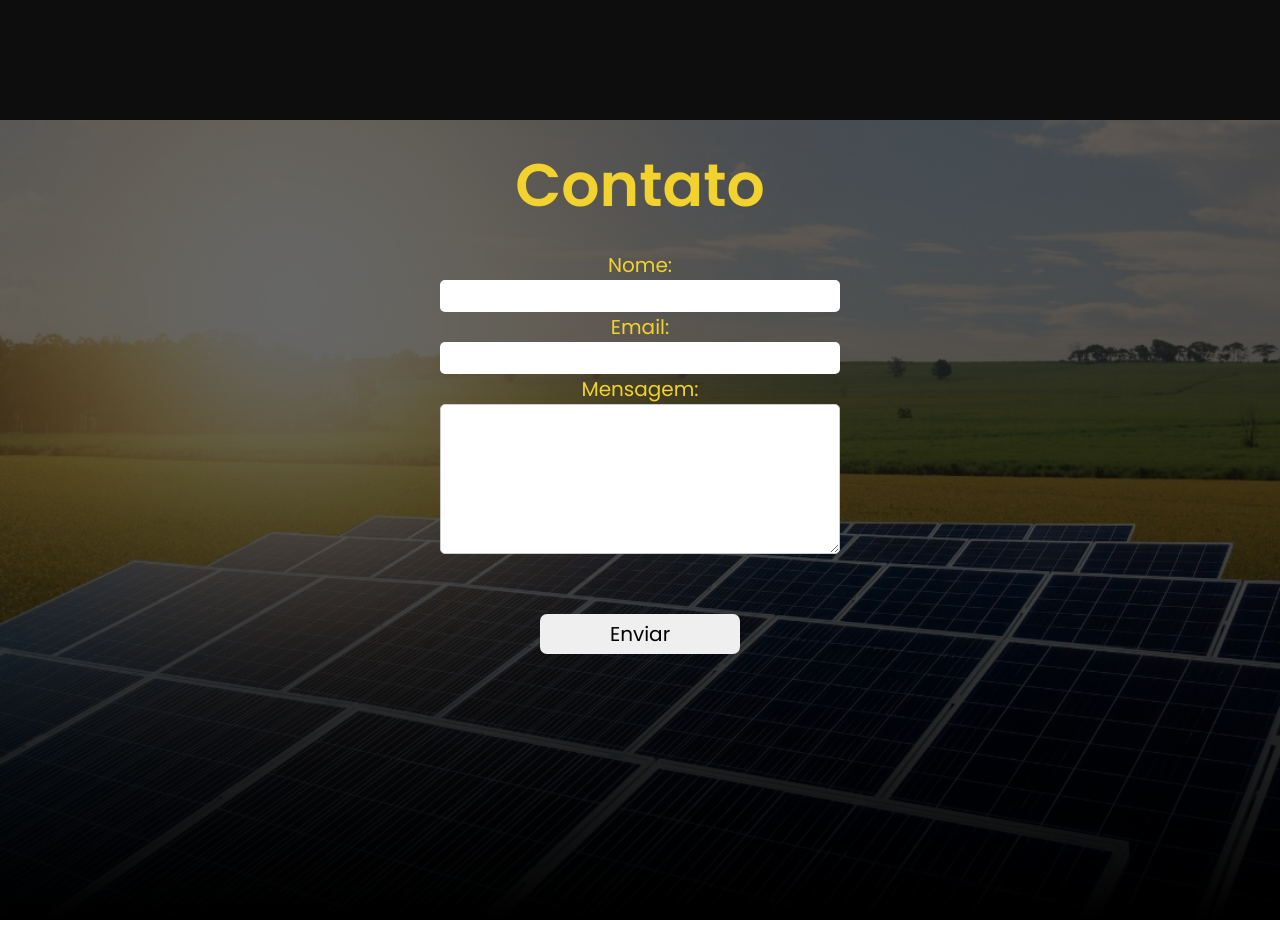
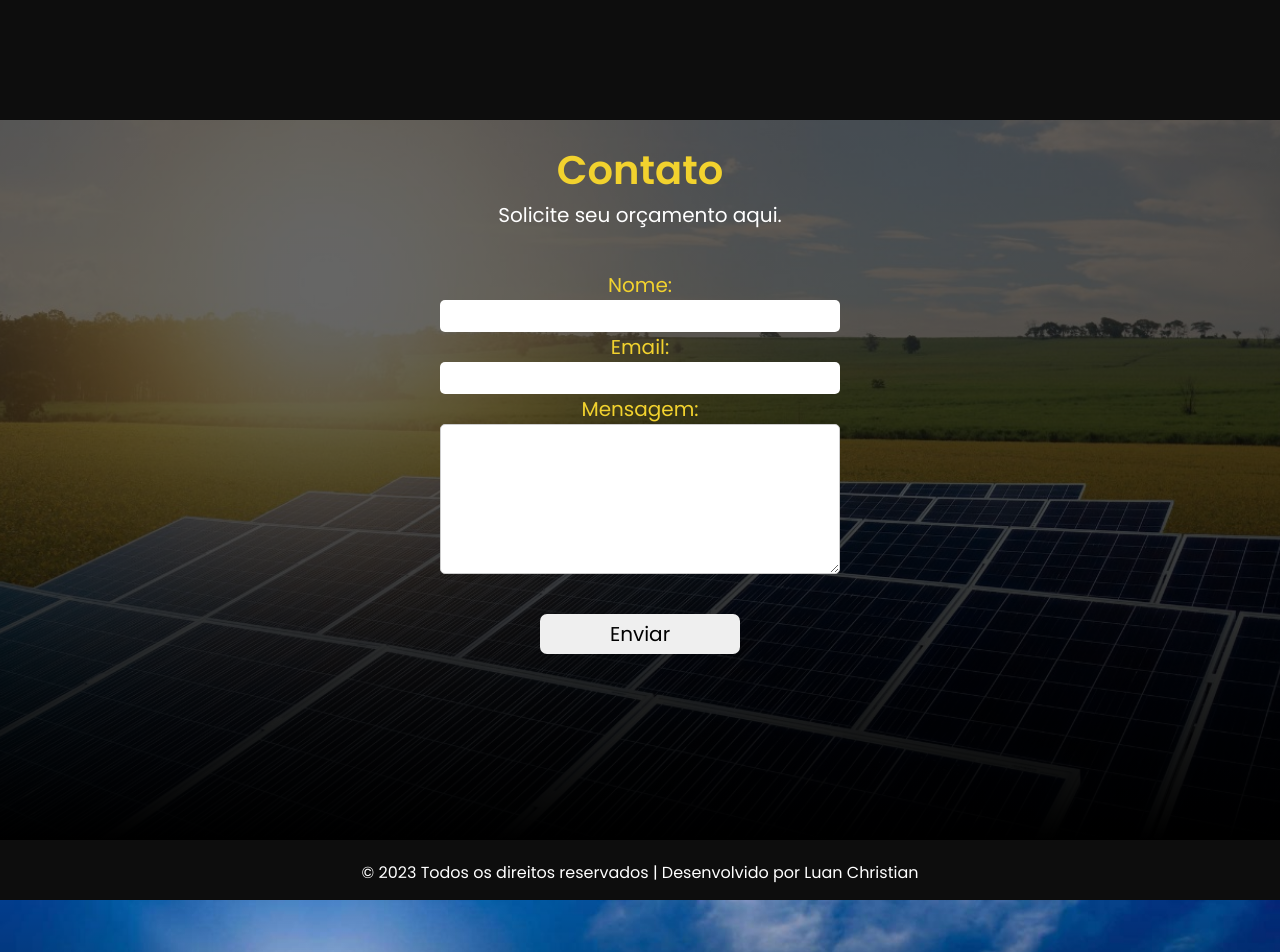
Before and after one commit to giovaneluiz/Projeto-Energia-Positiva, a React (Vite) app in the folder projeto/: page /home in a window 1280 px wide. Shown: the part 1140-2092 px from the top of the page. Before the commit the page ends 2060 px from the top, so only its background shows below. Built offline with nearby package versions, Linux system fonts and the light colour scheme.

Commit message:
finalizado

```diff
--- a/projeto/package.json
+++ b/projeto/package.json
@@ -11,7 +11,9 @@
   },
   "dependencies": {
     "react": "^18.2.0",
-    "react-dom": "^18.2.0"
+    "react-dom": "^18.2.0",
+    "react-router-dom": "^6.14.0",
+    "react-toastify": "^9.1.3"
   },
   "devDependencies": {
     "@types/react": "^18.0.37",
--- a/projeto/src/App.tsx
+++ b/projeto/src/App.tsx
@@ -1,13 +1,43 @@
+import { ToastContainer } from "react-toastify"
+import "react-toastify/dist/ReactToastify.css";
+
 import { Home } from "./pages/home/Home"
 import "./style/index.css"
+import { BrowserRouter, Route, Routes } from "react-router-dom";
+import { SessionThird } from "./components/session-third/SessionThird";
+import { SessionSecundary } from "./components/session-secundary/SessionSecundary";
+import { Session } from "./components/session/Session";
 
 function App() {
 
 
   return (
-    <div>
-      <Home/>
-    </div>
+    <BrowserRouter>
+      <div>
+        <ToastContainer
+          position="bottom-right"
+          autoClose={2000}
+          hideProgressBar={false}
+          newestOnTop={false}
+          closeOnClick
+          rtl={false}
+          pauseOnFocusLoss
+          draggable
+          pauseOnHover
+          theme="light"
+        />
+        {/* Same as */}
+        <ToastContainer />
+        <Home />
+      </div>
+      <Routes>
+        <Route path="/contant" element={<SessionThird />} />
+        <Route path="/about" element={<SessionSecundary />} />
+        <Route path="/home" element={<Session />} />
+
+      </Routes>
+    </BrowserRouter>
+
   )
 }
 
--- /dev/null
+++ b/projeto/src/components/footer/Footer.tsx
@@ -0,0 +1,10 @@
+import "./style.css"
+export const Footer = () => {
+  return (
+    <footer>
+      <p>
+        &copy; 2023 Todos os direitos reservados | Desenvolvido por Luan Christian
+      </p>
+    </footer>
+  )
+}
--- /dev/null
+++ b/projeto/src/components/footer/style.css
@@ -0,0 +1,8 @@
+footer {
+  width: 100%;
+  height: 60px;
+  background-color: #0d0d0d;
+  color: #fff;
+  text-align: center;
+  padding: 20px;
+}
--- a/projeto/src/components/navbar/NavBar.tsx
+++ b/projeto/src/components/navbar/NavBar.tsx
@@ -1,11 +1,13 @@
 import "./style.css"
+
+
 export const NavBar = () => {
   return (
     <div className="container-navbar">
       <ul>
-        <li><a href="/*">Home</a></li>
-        <li><a href="/*">Sobre</a></li>
-        <li><a href="/*">Contato</a></li>
+        <li><a href="#home">Home</a></li>
+        <li><a href="#about">Sobre</a></li>
+        <li><a href="#contact">Contato</a></li>
       </ul>
     </div>
   )
--- a/projeto/src/components/session-secundary/SessionSecundary.tsx
+++ b/projeto/src/components/session-secundary/SessionSecundary.tsx
@@ -1,7 +1,7 @@
 import "./style.css"
 export const SessionSecundary = () => {
   return (
-    <div className="container-sessionSencudary">
+    <div className="container-sessionSencudary" id="about">
       <h1>Sobre</h1>
       <div className="container-about">
         <p>
--- a/projeto/src/components/session-third/SessionThird.tsx
+++ b/projeto/src/components/session-third/SessionThird.tsx
@@ -1,25 +1,45 @@
+import { useState } from "react"
+import { toast } from "react-toastify";
 import "./style.css"
 export const SessionThird = () => {
+  const [name, setName] = useState('')
+  const [email, setEmail] = useState('')
+  const [desc, setDesc] = useState('')
+
+
+  const handleSubmit = async (e: { preventDefault: () => void }) => {
+    e.preventDefault();
+
+  };
+  const handleInvite = () => {
+    if (name && email && desc)
+      return toast("Solicitação enviada com sucesso, aguarde nosso contato", {
+        position: "bottom-right",
+        autoClose: 2000,
+        hideProgressBar: false,
+        closeOnClick: true,
+        pauseOnHover: true,
+        draggable: true,
+        progress: undefined,
+        theme: "light",
+      });
+
+  }
   return (
-    <section className="container-sessionThird">
-      <h3>Contato</h3>
+    <section className="container-sessionThird" id="contact">
+      <h3>Contato </h3>
+      <p>Solicite seu orçamento aqui.</p>
 
       <div className="container-form">
-        <form action="">
+        <form action="" onSubmit={handleSubmit}>
           <label> Nome: </label>
-          <input type="text" />
-
+          <input type="text" value={name} onChange={(e) => setName(e.target.value)} required />
           <label> Email: </label>
-          <input type="email" />
-
+          <input type="email" value={email} onChange={(e) => setEmail(e.target.value)} required />
           <label> Mensagem: </label>
-          <textarea className="textarea"/>
-
-          <button type="submit">Enviar</button>
-
-
+          <textarea className="textarea" value={desc} onChange={(e) => setDesc(e.target.value)} required />
+          <button type="submit" onClick={handleInvite}>Enviar</button>
         </form>
-
       </div>
 
     </section>
--- a/projeto/src/components/session-third/style.css
+++ b/projeto/src/components/session-third/style.css
@@ -1,7 +1,7 @@
 .container-sessionThird {
   box-sizing: border-box;
   width: 100%;
-  height: 100vh;
+  height: 90vh;
   background-position: center;
   background-repeat: no-repeat;
   background-size: cover;
@@ -12,9 +12,17 @@
 .container-sessionThird h3 {
   padding: 20px;
   text-align: center;
-  font-size: 60px;
+  font-size: 40px;
+  color: #f2d22e;
+}
+.container-sessionThird p {
+  margin-top: -20px;
+  text-align: center;
+  font-size: 20px;
 
-  color: #f2d22e;
+  margin-bottom: 40px;
+
+  color: white;
 }
 
 .container-sessionThird:nth-of-type(2) {
@@ -48,6 +56,8 @@
 }
 .container-form .textarea {
   width: 400px;
+  display: flex;
+  justify-content: flex-start;
   height: 150px;
   padding: 10px;
   font-size: 14px;
@@ -62,12 +72,13 @@
 }
 
 .container-form button {
-  margin-top: 50px;
+  margin-top: 30px;
   width: 200px;
   border: none;
   border-radius: 7px;
   height: 40px;
   font-size: 20px;
+
 }
 
 .container-form button:hover {
--- a/projeto/src/components/session/Session.tsx
+++ b/projeto/src/components/session/Session.tsx
@@ -1,7 +1,7 @@
 import './style.css'
 export const Session = () => {
   return (
-    <section className="container-session">
+    <section className="container-session" id='home'>
       <h1>Projeto Energia Limpa</h1>
       <p>Energia sustentável para todos</p>
     </section>
--- a/projeto/src/pages/home/Home.tsx
+++ b/projeto/src/pages/home/Home.tsx
@@ -1,3 +1,4 @@
+import { Footer } from "../../components/footer/Footer"
 import { NavBar } from "../../components/navbar/NavBar"
 import { SessionSecundary } from "../../components/session-secundary/SessionSecundary"
 import { SessionThird } from "../../components/session-third/SessionThird"
@@ -10,6 +11,7 @@ export const Home = () => {
       <Session />
       <SessionSecundary />
       <SessionThird />
+      <Footer />
     </>
 
   )
--- a/projeto/src/style/index.css
+++ b/projeto/src/style/index.css
@@ -8,3 +8,6 @@
   /* word-wrap: break-word;
   overflow-wrap: break-word; */
 }
+html {
+  scroll-behavior: smooth;
+}
```
Also changed, not shown: 2 other files (tests, documents, lock files or other folders).
